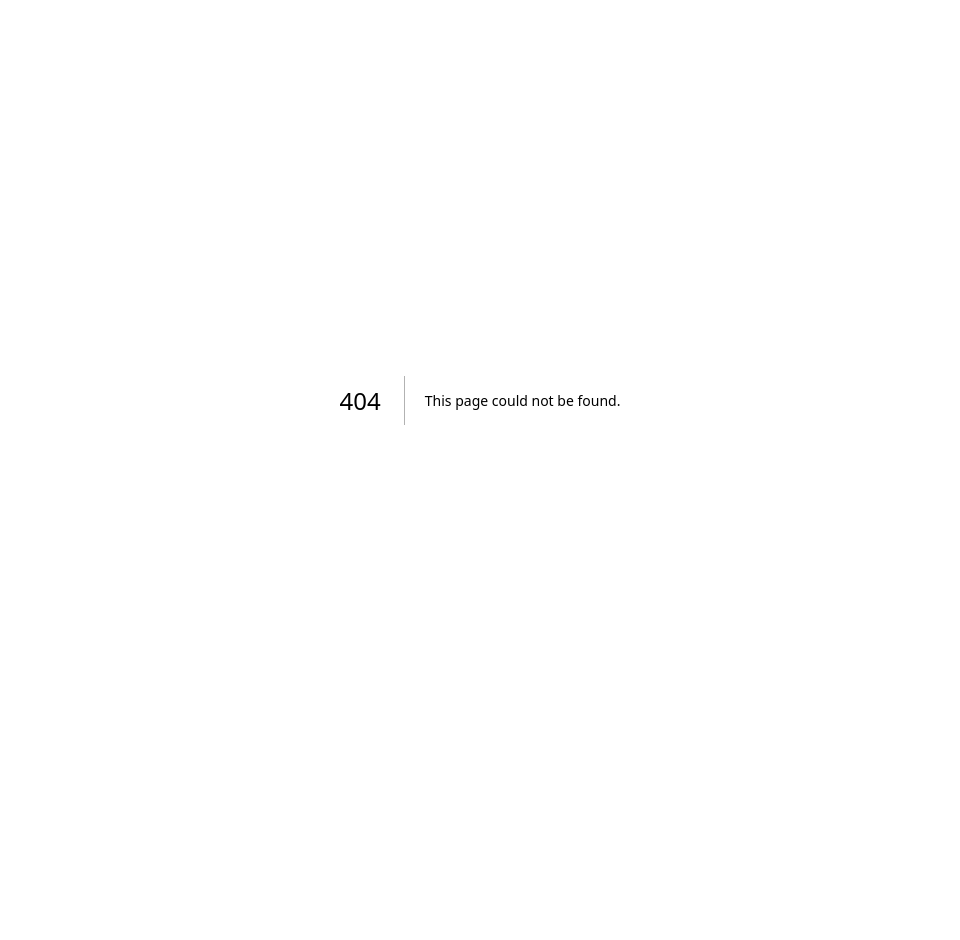
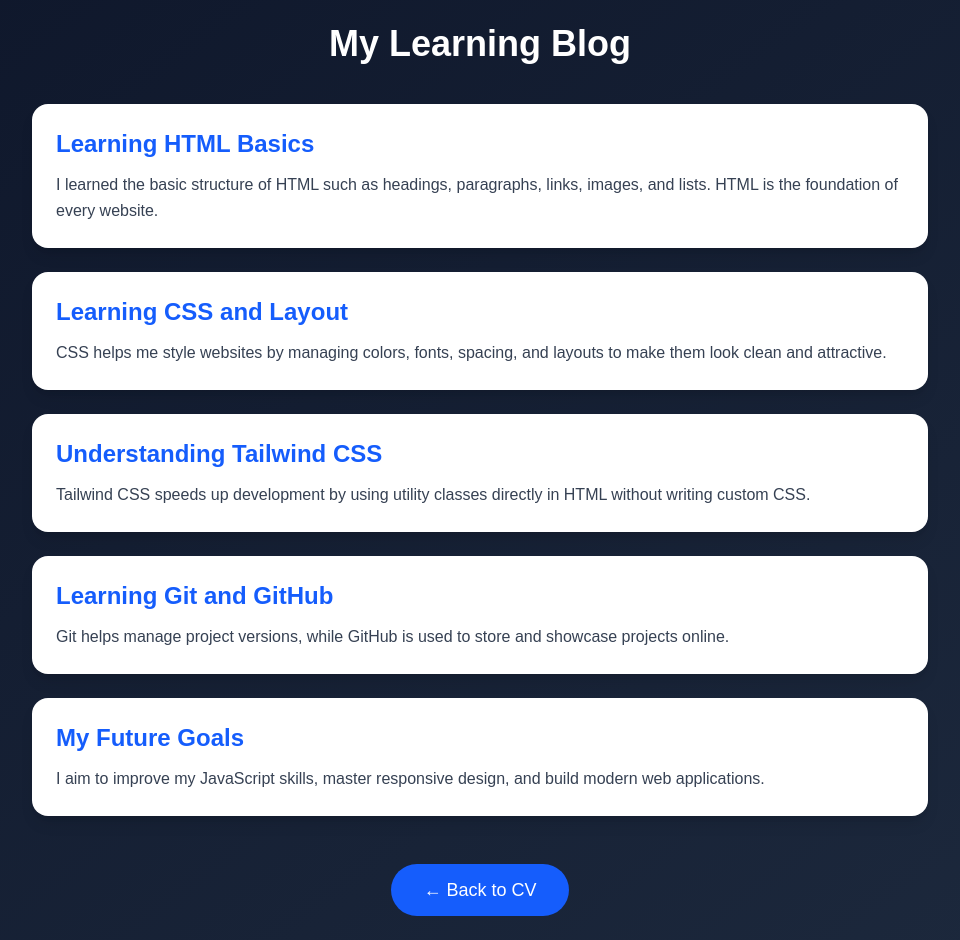
Before and after one commit to GUSNARA66/cv-nextjs, a Next.js app: page /blog in a window 1280 px wide. Before the commit this address had no page. Shown: the whole page, without its empty margins (160-1120 px from the left). Before the commit the page ends 800 px from the top, so only its background shows below. Built offline with nearby package versions, Linux system fonts and the light colour scheme.

Commit message:
Initial commit

```diff
--- /dev/null
+++ b/app/blog/page.tsx
@@ -0,0 +1,79 @@
+import Link from "next/link";
+
+export default function BlogPage() {
+  return (
+    <main className="min-h-screen bg-gradient-to-br from-slate-900 to-slate-800 p-6">
+      <div className="max-w-4xl mx-auto">
+
+        <h1 className="text-4xl font-bold text-white text-center mb-10">
+          My Learning Blog
+        </h1>
+
+        <div className="space-y-6">
+
+          <BlogCard
+            title="Learning HTML Basics"
+            content="I learned the basic structure of HTML such as headings,
+            paragraphs, links, images, and lists. HTML is the foundation
+            of every website."
+          />
+
+          <BlogCard
+            title="Learning CSS and Layout"
+            content="CSS helps me style websites by managing colors, fonts,
+            spacing, and layouts to make them look clean and attractive."
+          />
+
+          <BlogCard
+            title="Understanding Tailwind CSS"
+            content="Tailwind CSS speeds up development by using utility
+            classes directly in HTML without writing custom CSS."
+          />
+
+          <BlogCard
+            title="Learning Git and GitHub"
+            content="Git helps manage project versions, while GitHub
+            is used to store and showcase projects online."
+          />
+
+          <BlogCard
+            title="My Future Goals"
+            content="I aim to improve my JavaScript skills, master responsive
+            design, and build modern web applications."
+          />
+
+        </div>
+
+        <div className="text-center mt-12">
+          <Link
+            href="/"
+            className="inline-block bg-blue-600 text-white px-8 py-3
+            rounded-full hover:bg-blue-700 transition text-lg"
+          >
+            ← Back to CV
+          </Link>
+        </div>
+
+      </div>
+    </main>
+  );
+}
+
+function BlogCard({
+  title,
+  content,
+}: {
+  title: string;
+  content: string;
+}) {
+  return (
+    <div className="bg-white rounded-2xl shadow-lg p-6 hover:scale-[1.02] transition">
+      <h2 className="text-2xl font-semibold text-blue-600 mb-3">
+        {title}
+      </h2>
+      <p className="text-gray-700 leading-relaxed">
+        {content}
+      </p>
+    </div>
+  );
+}
--- a/app/page.tsx
+++ b/app/page.tsx
@@ -1,65 +1,137 @@
 import Image from "next/image";
+import Link from "next/link";
 
 export default function Home() {
   return (
-    <div className="flex min-h-screen items-center justify-center bg-zinc-50 font-sans dark:bg-black">
-      <main className="flex min-h-screen w-full max-w-3xl flex-col items-center justify-between py-32 px-16 bg-white dark:bg-black sm:items-start">
-        <Image
-          className="dark:invert"
-          src="/next.svg"
-          alt="Next.js logo"
-          width={100}
-          height={20}
-          priority
-        />
-        <div className="flex flex-col items-center gap-6 text-center sm:items-start sm:text-left">
-          <h1 className="max-w-xs text-3xl font-semibold leading-10 tracking-tight text-black dark:text-zinc-50">
-            To get started, edit the page.tsx file.
-          </h1>
-          <p className="max-w-md text-lg leading-8 text-zinc-600 dark:text-zinc-400">
-            Looking for a starting point or more instructions? Head over to{" "}
-            <a
-              href="https://vercel.com/templates?framework=next.js&utm_source=create-next-app&utm_medium=appdir-template-tw&utm_campaign=create-next-app"
-              className="font-medium text-zinc-950 dark:text-zinc-50"
-            >
-              Templates
-            </a>{" "}
-            or the{" "}
-            <a
-              href="https://nextjs.org/learn?utm_source=create-next-app&utm_medium=appdir-template-tw&utm_campaign=create-next-app"
-              className="font-medium text-zinc-950 dark:text-zinc-50"
-            >
-              Learning
-            </a>{" "}
-            center.
-          </p>
-        </div>
-        <div className="flex flex-col gap-4 text-base font-medium sm:flex-row">
-          <a
-            className="flex h-12 w-full items-center justify-center gap-2 rounded-full bg-foreground px-5 text-background transition-colors hover:bg-[#383838] dark:hover:bg-[#ccc] md:w-[158px]"
-            href="https://vercel.com/new?utm_source=create-next-app&utm_medium=appdir-template-tw&utm_campaign=create-next-app"
-            target="_blank"
-            rel="noopener noreferrer"
-          >
-            <Image
-              className="dark:invert"
-              src="/vercel.svg"
-              alt="Vercel logomark"
-              width={16}
-              height={16}
+    <main className="min-h-screen bg-gradient-to-br from-slate-900 via-slate-800 to-slate-900 flex items-center justify-center p-6">
+
+      <div className="bg-white max-w-5xl w-full rounded-3xl shadow-2xl p-10">
+
+        {/* HERO */}
+        <section className="grid md:grid-cols-2 gap-10 items-center">
+
+          {/* LEFT */}
+          <div>
+            <span className="text-sm font-semibold text-blue-600 uppercase">
+              Junior Frontend Developer
+            </span>
+
+            <h1 className="text-4xl font-extrabold text-gray-900 mt-3">
+              Gus Nara
+            </h1>
+
+            <p className="mt-4 text-gray-600 leading-relaxed">
+              A motivated junior frontend developer with a strong interest in
+              building modern, responsive, and user-friendly web interfaces.
+              Experienced in using <strong>Next.js</strong> and
+              <strong> Tailwind CSS</strong> to create clean and scalable UI.
+            </p>
+
+            <div className="flex gap-4 mt-6">
+              <Link
+                href="/blog"
+                className="bg-blue-600 text-white px-6 py-3 rounded-full
+                hover:bg-blue-700 transition font-medium"
+              >
+                View Blog
+              </Link>
+
+              <a
+                href="https://github.com/"
+                target="_blank"
+                className="border border-gray-300 px-6 py-3 rounded-full
+                hover:bg-gray-100 transition font-medium"
+              >
+                GitHub
+              </a>
+            </div>
+          </div>
+
+          {/* RIGHT */}
+          <div className="flex justify-center">
+            <div className="w-44 h-64 rounded-3xl overflow-hidden shadow-xl border-4 border-blue-600">
+              <Image
+                src="/foto.jpg"
+                alt="Profile Photo"
+                width={300}
+                height={400}
+                className="object-cover w-full h-full"
+              />
+            </div>
+          </div>
+        </section>
+
+        {/* SKILLS */}
+        <section className="mt-14">
+          <h2 className="text-2xl font-bold text-gray-900 mb-6">
+            Technical Skills
+          </h2>
+
+          <div className="grid sm:grid-cols-2 md:grid-cols-3 gap-4">
+            {[
+              "HTML5 & Semantic Markup",
+              "CSS3 & Responsive Design",
+              "JavaScript Fundamentals",
+              "Next.js (App Router)",
+              "Tailwind CSS",
+              "Git & GitHub",
+            ].map((skill) => (
+              <div
+                key={skill}
+                className="bg-slate-50 border rounded-xl p-4
+                text-gray-700 font-medium hover:shadow transition"
+              >
+                {skill}
+              </div>
+            ))}
+          </div>
+        </section>
+
+        {/* PROJECTS */}
+        <section className="mt-14">
+          <h2 className="text-2xl font-bold text-gray-900 mb-6">
+            Projects
+          </h2>
+
+          <div className="grid md:grid-cols-2 gap-6">
+            <ProjectCard
+              title="Personal CV Website"
+              desc="A responsive CV website built with Next.js and Tailwind CSS,
+              featuring a modern UI and blog section."
             />
-            Deploy Now
-          </a>
-          <a
-            className="flex h-12 w-full items-center justify-center rounded-full border border-solid border-black/[.08] px-5 transition-colors hover:border-transparent hover:bg-black/[.04] dark:border-white/[.145] dark:hover:bg-[#1a1a1a] md:w-[158px]"
-            href="https://nextjs.org/docs?utm_source=create-next-app&utm_medium=appdir-template-tw&utm_campaign=create-next-app"
-            target="_blank"
-            rel="noopener noreferrer"
-          >
-            Documentation
-          </a>
-        </div>
-      </main>
+            <ProjectCard
+              title="Learning Blog Platform"
+              desc="A simple blog page to document my learning journey in frontend
+              development using clean and readable UI design."
+            />
+          </div>
+        </section>
+
+        {/* FOOTER */}
+        <p className="text-center text-gray-500 text-sm mt-16">
+          Open to internship and junior frontend opportunities
+        </p>
+
+      </div>
+    </main>
+  );
+}
+
+function ProjectCard({
+  title,
+  desc,
+}: {
+  title: string;
+  desc: string;
+}) {
+  return (
+    <div className="border rounded-2xl p-6 hover:shadow-lg transition">
+      <h3 className="text-lg font-semibold text-blue-600">
+        {title}
+      </h3>
+      <p className="text-gray-600 mt-2 leading-relaxed">
+        {desc}
+      </p>
     </div>
   );
 }
--- a/package.json
+++ b/package.json
@@ -1,5 +1,5 @@
 {
-  "name": "cv-nextjs",
+  "name": "cv next.js",
   "version": "0.1.0",
   "private": true,
   "scripts": {
```
Also changed, not shown: public/foto.jpg (added).
